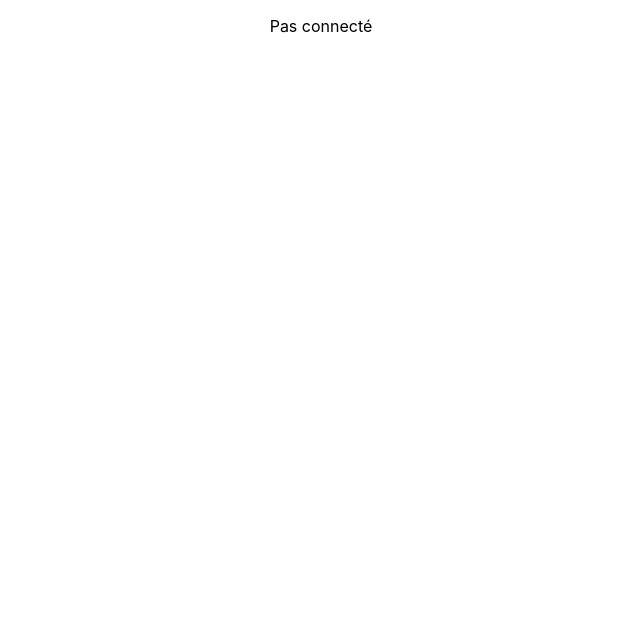
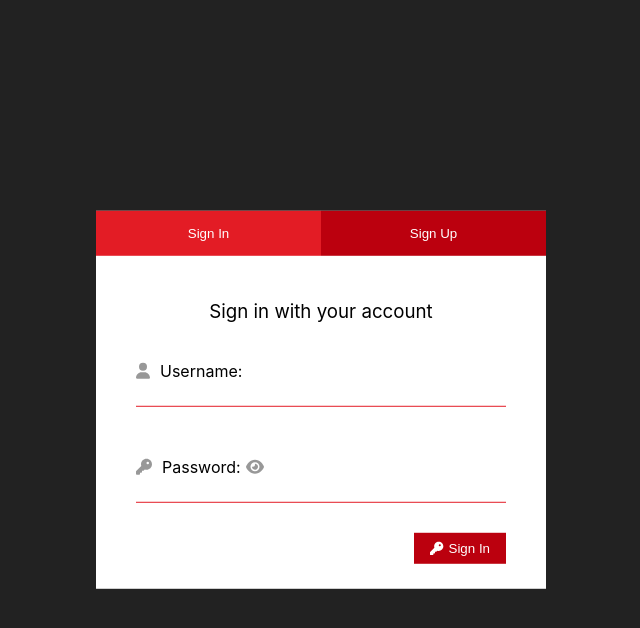
Before and after one commit to rmarcais/holbertonschool-cinema-guru, a React (Create React App) app in the folder cinema-guru/: page / in a window 1280 px wide. Shown: the top 628 px of the page, without its empty margins (319-959 px from the left). Built offline with nearby package versions, Linux system fonts and the light colour scheme; no server answers; the HTML template or start-up script is replaced by a standard one.

Commit message:
Create Authentication, Login and Register components

```diff
--- a/cinema-guru/package.json
+++ b/cinema-guru/package.json
@@ -41,5 +41,8 @@
       "last 1 firefox version",
       "last 1 safari version"
     ]
+  },
+  "devDependencies": {
+    "@babel/plugin-proposal-private-property-in-object": "^7.21.11"
   }
 }
--- a/cinema-guru/src/App.css
+++ b/cinema-guru/src/App.css
@@ -1,38 +1,3 @@
-.App {
-  text-align: center;
+#root, .App {
+  height: 100%;
 }
-
-.App-logo {
-  height: 40vmin;
-  pointer-events: none;
-}
-
-@media (prefers-reduced-motion: no-preference) {
-  .App-logo {
-    animation: App-logo-spin infinite 20s linear;
-  }
-}
-
-.App-header {
-  background-color: #282c34;
-  min-height: 100vh;
-  display: flex;
-  flex-direction: column;
-  align-items: center;
-  justify-content: center;
-  font-size: calc(10px + 2vmin);
-  color: white;
-}
-
-.App-link {
-  color: #61dafb;
-}
-
-@keyframes App-logo-spin {
-  from {
-    transform: rotate(0deg);
-  }
-  to {
-    transform: rotate(360deg);
-  }
-}
--- a/cinema-guru/src/App.js
+++ b/cinema-guru/src/App.js
@@ -1,6 +1,7 @@
 import './App.css';
 import axios from 'axios';
 import React, { useState, useEffect } from 'react';
+import Authentication from './routes/auth/Authentication';
 
 export default function App() {
   const [isLoggedIn, setIsLoggedIn] = useState(false);
@@ -16,15 +17,15 @@ export default function App() {
         setIsLoggedIn(true);
         setUserUsername(res.data.username);
       }
+    }).catch(() => {
+      setIsLoggedIn(false);
+      setUserUsername("");
     });
   });
-//App must return depending on the isLoggedIn state :
-// - true: The Dashboard component (Will be built in later tasks)
-// - false: The Authentication component (Will be built in later tasks)
+
   return (
     <div className="App">
-      {isLoggedIn && <p>wahoouuuuu {userUsername}</p>}
-      {!isLoggedIn && <p>Pas connecté</p>}
+      {!isLoggedIn && <Authentication setIsLoggedIn={setIsLoggedIn} setUserUsername={setUserUsername}/>}
     </div>
   );
 }
--- a/cinema-guru/src/components/general/Input.js
+++ b/cinema-guru/src/components/general/Input.js
@@ -2,6 +2,7 @@ import './general.css';
 import React from 'react';
 import PropTypes from 'prop-types';
 import { FontAwesomeIcon } from '@fortawesome/react-fontawesome'
+import { faEye, faEyeSlash } from '@fortawesome/free-solid-svg-icons';
 
 export default function Input(props) {
     const {
@@ -11,7 +12,10 @@ export default function Input(props) {
         value,
         setValue,
         icon,
-        inputAttributes
+        inputAttributes,
+        isPassword,
+        showPassword,
+        setShowPassword
     } = props;
 
     function handleInput(e) {
@@ -22,8 +26,8 @@ export default function Input(props) {
         <div className={className}>
             {icon && <FontAwesomeIcon icon={icon}/>}
             <label>{label}</label>
+            {isPassword && <FontAwesomeIcon id='showPasswordIcon' icon={showPassword ? faEyeSlash : faEye} onClick={setShowPassword}/>}
             <input
-            id="semething"
             type={type}
             value={value}
             onChange={handleInput}
@@ -39,10 +43,16 @@ Input.propTypes = {
     value: PropTypes.any.isRequired,
     setValue: PropTypes.func.isRequired,
     icon: PropTypes.object,
-    inputAttributes: PropTypes.object
+    inputAttributes: PropTypes.object,
+    isPassword: PropTypes.bool,
+    showPassword: PropTypes.bool,
+    setShowPassword: PropTypes.func
 }
 
 Input.defaultProps = {
     icon: null,
-    inputAttributes: null
+    inputAttributes: null,
+    isPassword: false,
+    showPassword: false,
+    setShowPassword: () => {}
 }
--- a/cinema-guru/src/components/general/general.css
+++ b/cinema-guru/src/components/general/general.css
@@ -4,9 +4,19 @@
     color: #E31C25 !important;
 }
 
+#showPasswordIcon {
+    margin-left: 5px;
+}
+
 
 
 /* Form group */
+
+.form-group {
+    width: 100%;
+    text-align: left;
+    margin: 20px 0;
+}
 
 .form-group.dark label {
     color: #FFFFFF;
@@ -21,7 +31,9 @@
     display: block;
     border: none;
     border-bottom: 1px solid #E31C25;
-    margin: 5px 0;
+    margin: 10px 0;
+    width: 100%;
+    padding: 0;
 }
 
 .form-group.error input {
@@ -76,12 +88,30 @@
     color: #FFFFFF;
     background-color: #BB000E;
     border: none;
-    padding: 8px 14px;
+    padding: 8px 16px;
+    cursor: pointer;
 }
 
-.btn:hover {
+.btn.active {
+    background-color: #E31C25;
+}
+
+.btn.hover:hover {
     opacity: 80%;
     cursor: pointer;
+}
+
+.btn svg {
+    margin-right: 5px;
+}
+
+.btn.header {
+    width: 50%;
+    padding: 15px 20px;
+}
+
+.btn.sign {
+    align-self: end;
 }
 
 
--- /dev/null
+++ b/cinema-guru/src/routes/auth/Authentication.js
@@ -0,0 +1,41 @@
+import './auth.css';
+import Login from './Login';
+import Register from './Register';
+import PropTypes from 'prop-types';
+import React, { useState } from 'react';
+import Button from '../../components/general/Button';
+
+export default function Authentication(props) {
+    const { setIsLoggedIn, setUserUsername } = props;
+    const [_switch, set_switch] = useState(true);
+    const [username, setUsername] = useState("");
+    const [password, setPassword] = useState("");
+
+    const signInUpProps = {
+        username,
+        password,
+        setUsername: setUsername,
+        setPassword
+    };
+
+    return (
+        <div className='authentication'>
+            <form className='authentication-form' onSubmit={(e) => e.preventDefault()}>
+                <Button text='Sign In'
+                className={_switch ? 'btn header active' : 'btn header'}
+                onClick={() => set_switch(true)}/>
+
+                <Button text='Sign Up'
+                className={_switch ? 'btn header' : 'btn header active'}
+                onClick={() => set_switch(false)}/>
+                {_switch ? <Login {...signInUpProps}/> : <Register {...signInUpProps}/>}
+            </form>
+        </div>
+
+    );
+}
+
+Authentication.propTypes = {
+    setIsLoggedIn: PropTypes.func.isRequired,
+    setUserUsername: PropTypes.func.isRequired
+}
--- /dev/null
+++ b/cinema-guru/src/routes/auth/Login.js
@@ -0,0 +1,59 @@
+import './auth.css';
+import React, { useState } from 'react';
+import PropTypes from 'prop-types';
+import Input from '../../components/general/Input';
+import Button from '../../components/general/Button';
+import { faUser, faKey } from '@fortawesome/free-solid-svg-icons';
+
+export default function Login(props) {
+    const {
+        username,
+        password,
+        setUsername,
+        setPassword
+    } = props;
+
+    const [showPassword, setShowPassword] = useState(false);
+
+    return (
+        <div className='login'>
+            <h3>Sign in with your account</h3>
+
+            <Input icon={faUser}
+            label='Username:'
+            type='text'
+            className='form-group'
+            value={username}
+            setValue={setUsername}/>
+
+            <Input icon={faKey}
+            label='Password:'
+            type={showPassword ? 'text' : 'password'}
+            className='form-group'
+            value={password}
+            setValue={setPassword}
+            isPassword={true}
+            showPassword={showPassword}
+            setShowPassword={() => setShowPassword(!showPassword)}/>
+
+            <Button className='btn hover sign'
+            text='Sign In'
+            icon={faKey}
+            onClick={() => {}}/>
+        </div>
+    );
+}
+
+Login.propTypes = {
+    username: PropTypes.string,
+    password: PropTypes.string,
+    setUsername: PropTypes.func,
+    setPassword: PropTypes.func
+}
+
+Login.defaultProps = {
+    username: '',
+    password: '',
+    setUsername: () => {},
+    setPassword: () => {}
+}
--- /dev/null
+++ b/cinema-guru/src/routes/auth/Register.js
@@ -0,0 +1,59 @@
+import './auth.css';
+import React, { useState } from 'react';
+import PropTypes from 'prop-types';
+import Input from '../../components/general/Input';
+import Button from '../../components/general/Button';
+import { faUser, faKey, faPlus } from '@fortawesome/free-solid-svg-icons';
+
+export default function Register(props) {
+    const {
+        username,
+        password,
+        setUsername,
+        setPassword
+    } = props;
+
+    const [showPassword, setShowPassword] = useState(false);
+
+    return (
+        <div className='register'>
+            <h3>Create a new account</h3>
+
+            <Input icon={faUser}
+            label='Username:'
+            type='text'
+            className='form-group'
+            value={username}
+            setValue={setUsername}/>
+
+            <Input icon={faKey}
+            label='Password:'
+            type={showPassword ? 'text' : 'password'}
+            className='form-group'
+            value={password}
+            setValue={setPassword}
+            isPassword={true}
+            showPassword={showPassword}
+            setShowPassword={() => setShowPassword(!showPassword)}/>
+
+            <Button className='btn hover sign'
+            text='Sign Up'
+            icon={faPlus}
+            onClick={() => {}}/>
+        </div>
+    );
+}
+
+Register.propTypes = {
+    username: PropTypes.string,
+    password: PropTypes.string,
+    setUsername: PropTypes.func,
+    setPassword: PropTypes.func
+}
+
+Register.defaultProps = {
+    username: '',
+    password: '',
+    setUsername: () => {},
+    setPassword: () => {}
+}
--- /dev/null
+++ b/cinema-guru/src/routes/auth/auth.css
@@ -0,0 +1,35 @@
+body {
+    background: #222222;
+    height: 100vh;
+}
+
+
+
+/* Authentication */
+
+.authentication {
+    text-align: center;
+    position: absolute;
+    top: 50%;
+    left: 50%;
+    margin-right: -50%;
+    transform: translate(-50%, -50%);
+    width: 80%;
+    max-width: 450px;
+    background-color: #FFFFFF;
+}
+
+.authentication h3 {
+    font-weight: normal;
+}
+
+
+
+/* Login / Register */
+
+.login, .register {
+    display: flex;
+    flex-direction: column;
+    align-items: center;
+    padding: 25px 40px;
+}
```
Also changed, not shown: 1 other file (tests, documents, lock files or other folders).
